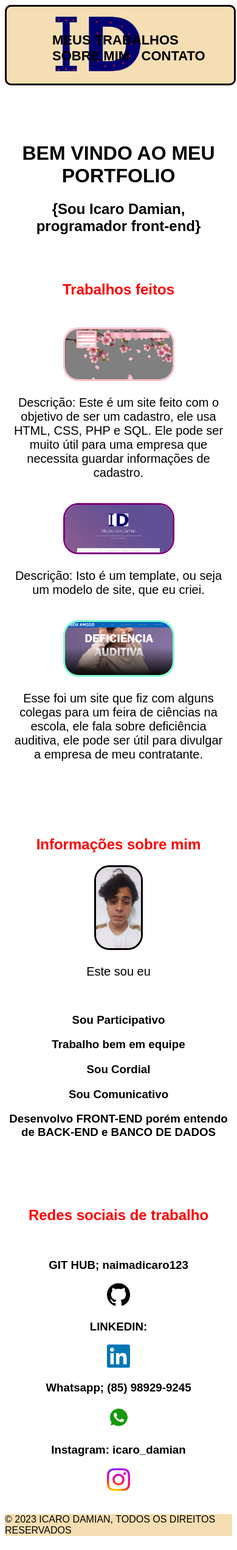
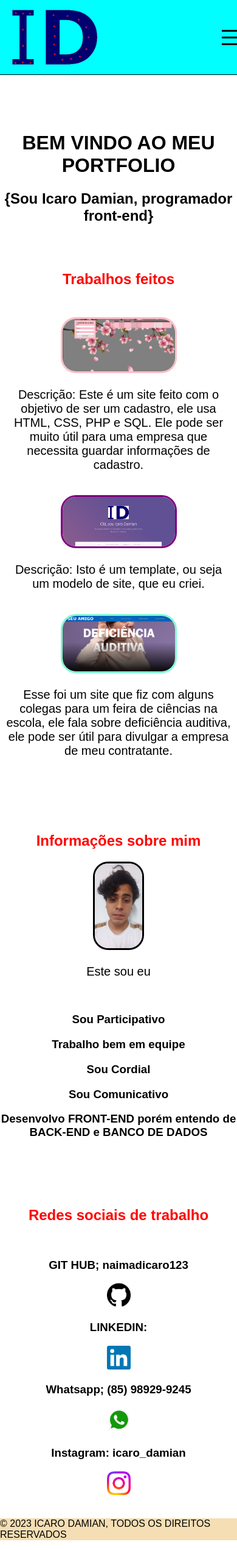
Before and after one commit to naimadicaro123/myfirst-portfolio, a PHP site: page / in a window 390 px wide. Shown: the whole page at 61% size. Before the commit the page ends 2519 px from the top, so only its background shows below. Run offline with PHP 8.4, Linux system fonts and the light colour scheme.

Commit message:
Colocando js
Aqui adicionei js e o menu hamburguer

```diff
--- a/index.html
+++ b/index.html
@@ -7,11 +7,15 @@
     <link rel="stylesheet" href="style.css">
 </head>
 <body>
-    <header>
+    <header class="cabeta-container">
         <div class="caixa">
             <img src="imagens/nick-removebg-preview.png" alt="" class="icaro">
-
-        <nav>
+            <div class="menu-toggle" id="menu-toggle">
+                <div class="bar"></div>
+                <div class="bar"></div>
+                <div class="bar"></div>
+            </div>
+            <nav id="nav">
                 <ul>
                     <li><a href="#introdu" class="link">Meus trabalhos</a></li>
                     <li><a href="#about" class="link">Sobre Mim</a></li>
@@ -21,23 +25,17 @@
         </div>
     </header>
 
-    <br>
-    <br>
-    <br>
-    <br>
+    <br><br><br><br>
     <div class="apresenta"></div>
     <h1 class="vindo">BEM VINDO AO MEU PORTFOLIO</h1>
     <h2 class="vindo">{Sou Icaro Damian, programador front-end}</h2>
-    <br>
-    <br>
+    <br><br>
     <section id="introdu">
         <h2 class="work">Trabalhos feitos</h2>
-
         <div class="japon">
             <br>
             <center><img src="imagens/crud-1.png" alt="" class="cereja"></center>
             <p class="descript">Descrição: Este é um site feito com o objetivo de ser um cadastro, ele usa HTML, CSS, PHP e SQL. Ele pode ser muito útil para uma empresa que necessita guardar informações de cadastro.</p>
-
             <br>
             <center><img src="imagens/roxo.png" alt="" class="temple"></center>
             <p class="descript">Descrição: Isto é um template, ou seja um modelo de site, que eu criei.</p>
@@ -45,12 +43,8 @@
             <center><a href="https://seuamigo.netlify.app/"><img src="imagens/amigo.png" alt="" class="seu"></a></center>
             <p class="descript">Esse foi um site que fiz com alguns colegas para um feira de ciências na escola, ele fala sobre deficiência auditiva, ele pode ser útil para divulgar a empresa de meu contratante.</p>
         </div>
-    </div>
     </section>
-<br>
-<br>
-<br>
-<br>
+    <br><br><br><br>
     <section id="about">
         <h2 class="work">Informações sobre mim</h2>
         <center><img src="imagens/eu.jpeg" alt="" class="yo"></center>
@@ -62,16 +56,12 @@
         <h3 class="teson">Sou Comunicativo</h3>
         <h3 class="teson">Desenvolvo FRONT-END porém entendo de BACK-END e BANCO DE DADOS</h3>
     </section>
-     <br>
-     <br>
-     <br>
-     <br>
+    <br><br><br><br>
     <section id="contact" class="contact">
         <h2 class="work">Redes sociais de trabalho</h2>
         <br>
         <center>
         <div id="redes1">
-
             <h3>GIT HUB; naimadicaro123</h3><a href="https://github.com/naimadicaro123"><img src="imagens/git-hub.png" alt="" class="cat"></a>
             <h3>LINKEDIN:</h3><img src="imagens/linkedin.png" alt="" class="azul">
         </div>
@@ -85,8 +75,8 @@
     <footer>
         <div class="pe">
             <p>&copy; 2023 ICARO DAMIAN, TODOS OS DIREITOS RESERVADOS</p>
-
         </div>
     </footer>
+    <script src="script.js"></script>
 </body>
 </html>
--- /dev/null
+++ b/script.js
@@ -0,0 +1,8 @@
+document.addEventListener('DOMContentLoaded', function() {
+    const menuToggle = document.getElementById('menu-toggle');
+    const nav = document.getElementById('nav');
+
+    menuToggle.addEventListener('click', function() {
+        nav.classList.toggle('nav-open');
+    });
+});
--- a/style.css
+++ b/style.css
@@ -1,167 +1,184 @@
-body{
+* {
+    scroll-behavior: smooth;
+}
+body {
     background-color: rgb(255, 255, 255);
-    font-family:Arial, Helvetica, sans-serif;
+    font-family: Arial, Helvetica, sans-serif;
+    margin: 0;
+    padding: 0;
 }
-header{
+header {
     background-color: wheat;
-    border-style: solid;
-    border-radius: 10px;
+    border: solid;
+    border-width: 0 0 1px 0;
     width: 100%;
     padding: 1em 0;
 }
-.caixa{
+.caixa {
     position: relative;
-    width:100%;
+    width: 100%;
     margin: 0 auto;
-
-    background-color: wheat;
+    background-color: aqua;
+    display: flex;
+    align-items: center;
+    justify-content: space-between;
+}
+.menu-toggle {
+    display: none;
+    flex-direction: column;
+    cursor: pointer;
+}
+.menu-toggle .bar {
+    width: 25px;
+    height: 3px;
+    background-color: #000;
+    margin: 4px 0;
 }
 nav {
-    position: absolute;
-    top:10px;
-    right: 0;
-    scroll-behavior: auto;
-    scroll-behavior: smooth;
-    padding: 0 20px;
+    display: flex;
+}
+nav ul {
+    list-style: none;
+    margin-right: 20px;
+    padding: 0;
+    display: flex;
 }
 nav li {
-    display: inline-block;
-    margin: 0 0 0 15px;
-    border-color:pink ;
+    margin-left: 15px;
 }
 nav a {
     text-transform: uppercase;
-    color: #000000;
+    color: #000;
     font-weight: bold;
     font-size: 22px;
     text-decoration: none;
 }
-.icaro{
+.cabeta-container {
+    background-color: aqua;
+}
+.icaro {
     height: 90px;
-    padding: 0 80px;
+    margin-right: 20px;
+    margin-left:20px ;
 }
-.link:link, a:visited {
-	text-decoration: none
+.link:link,
+.link:visited {
+    text-decoration: none;
 }
 .link:hover {
     color: red;
+    transition: 1s;
 }
 .link:active {
-	text-decoration: none
+    text-decoration: none;
 }
-.vindo{
+.vindo {
     text-align: center;
     color: rgb(0, 0, 0);
 }
-.work{
+.work {
     color: red;
     text-align: center;
 }
-.cereja{
+.cereja,
+.temple,
+.seu {
     height: 50%;
     width: 50%;
     align-items: center;
     border-radius: 25px;
     border-style: solid;
+}
+.cereja {
     border-color: pink;
 }
-.temple{
-    height: 50%;
-    width: 50%;align-items: center;
-    border-radius: 25px;
-    border-style: solid;
+.temple {
     border-color: purple;
 }
-.descript{
+.seu {
+    border-color: aquamarine;
+}
+.descript {
     font-size: 20px;
     color: rgb(0, 0, 0);
     text-align: center;
-
 }
-.yo{
-    height:  20%;
+.yo {
+    height: 20%;
     width: 20%;
     border-radius: 25px;
     border-style: solid;
     border-color: black;
 }
-.mim{
+.mim {
     font-size: 20px;
     text-align: center;
     color: rgb(0, 0, 0);
 }
-.teson{
+.teson {
     text-align: center;
     color: rgb(0, 0, 0);
     align-items: center;
-
 }
-.cat{
-    height:  10%;
+.cat,
+.azul,
+.whats,
+.insta {
+    height: 10%;
     width: 10%;
 }
-.azul{
-    height: 10%;
-    width: 10%;
-    padding: 0px 5px;
-}
-footer{
+footer {
     color: rgb(0, 0, 0);
     flex-direction: row;
     justify-content: center;
     background-color: wheat;
 }
-.whats{
-    height: 10%;
-    width: 10%;
-}
-.insta{
-    height: 10%;
-    width: 10%;
-    padding: 0px px;
-}
-.pe{
+.pe {
     flex-direction: row;
     justify-content: space-around;
     position: relative;
     align-items: center;
-
 }
-h3{
-    color: w    hite;
-}
-.about{
-    height: 80%;
-    width: 80%;
-}
-.japon{
+.about,
+.japon {
     align-items: center;
     padding: 10px 10px;
 }
-redes{
-    position: absolute;
-    display:inline-block;
-    margin: 0 0 0 15px;
-    justify-content: space-between;
-}
-.contact{
+.contact {
     display: inline;
 }
-#redes1, #redes2{
+#redes1,
+#redes2 {
     align-items: center;
 }
-.seu{
-    height: 50%;
-    width: 50%;
-    align-items: center;
-    border-radius: 25px;
-    border-style: solid;
-    border-color: aquamarine;
-}
-.
-.link-1:hover{
+.link-1:hover {
     color: red;
 }
-.link-1:active{
-    text-decoration: none
+.link-1:active {
+    text-decoration: none;
 }
+@media (max-width: 768px) {
+    .menu-toggle {
+        display: flex;
+    }
+    nav {
+        display: none;
+        flex-direction: column;
+        width: 100%;
+        text-align: center;
+        background-color: aqua;
+    }
+    nav ul {
+        flex-direction: column;
+        width: 100%;
+    }
+    nav li {
+        margin: 10px 0;
+    }
+    nav a {
+        font-size: 18px;
+    }
+    nav.nav-open {
+        display: flex;
+    }
+}
```
Lines whose indentation alone changed are shown as unchanged.
